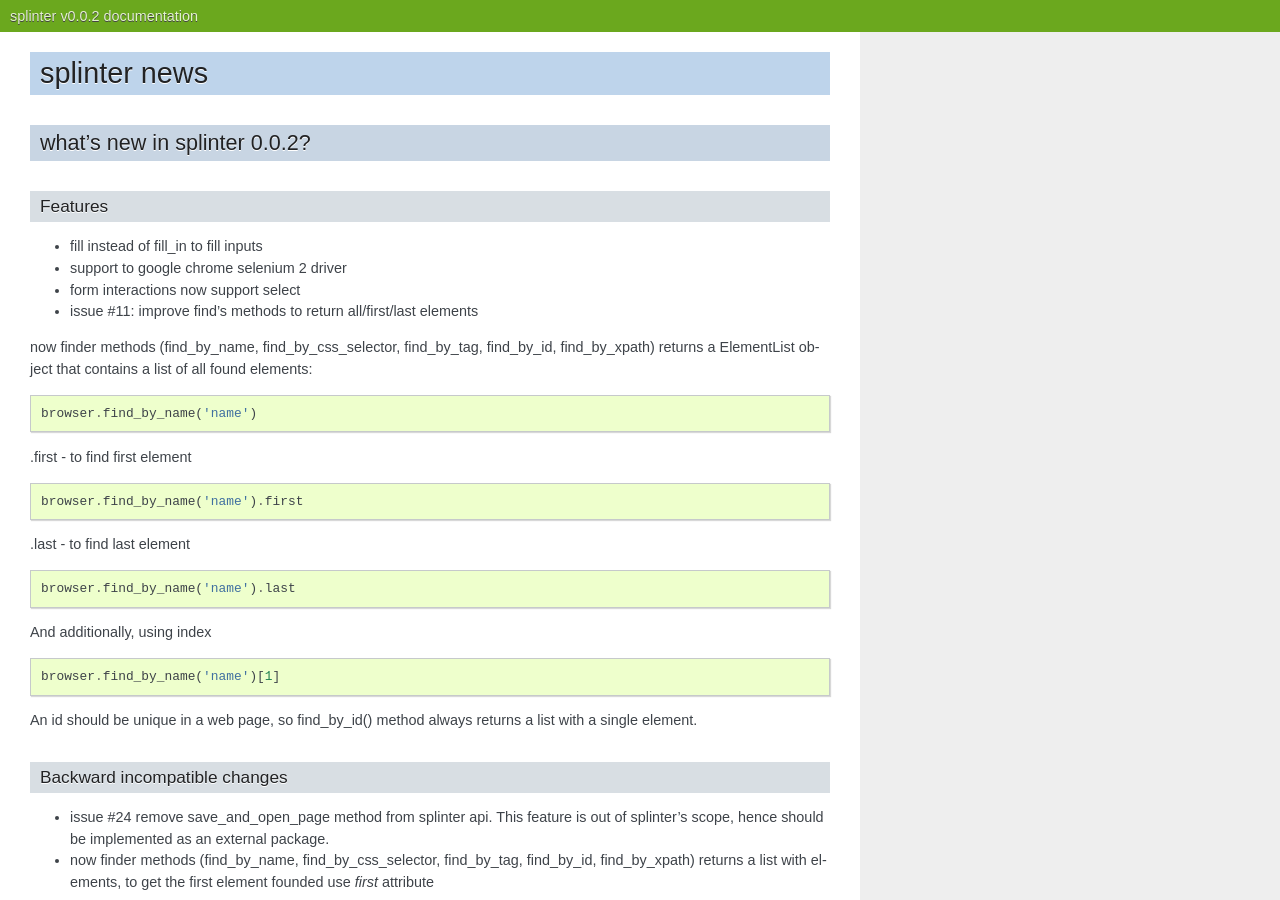
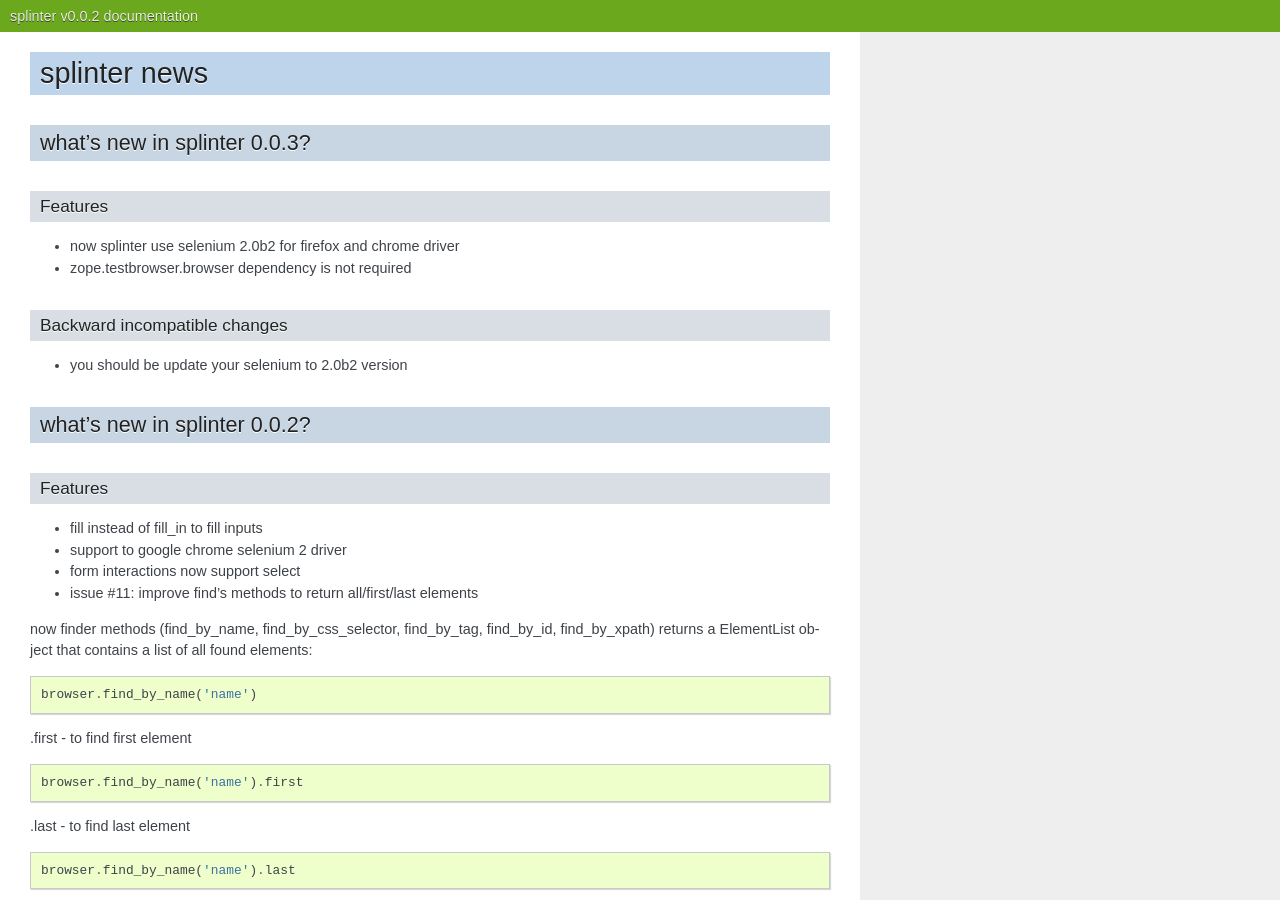
Before and after one commit to cobrateam/splinter, a Sphinx documentation site: the page built from docs/news.rst, in a window 1280 px wide and 900 px high. Built offline with Sphinx 7.4.7, drawn with Linux system fonts in a browser that asks for light colours.

Commit message:
udpate whats new

```diff
--- a/docs/news.rst
+++ b/docs/news.rst
@@ -1,12 +1,26 @@
 +++++++++++++
 splinter news
 +++++++++++++
+
+what's new in splinter 0.0.3?
+=============================
+
+Features
+--------
+
+- now splinter use selenium 2.0b2 for firefox and chrome driver
+- zope.testbrowser.browser dependency is not required
+
+Backward incompatible changes
+-----------------------------
+
+- you should be update your selenium to 2.0b2 version
 
 what's new in splinter 0.0.2?
 =============================
 
 Features
------------------
+--------
 
 - fill instead of fill_in to fill inputs
 - support to google chrome selenium 2 driver
```
